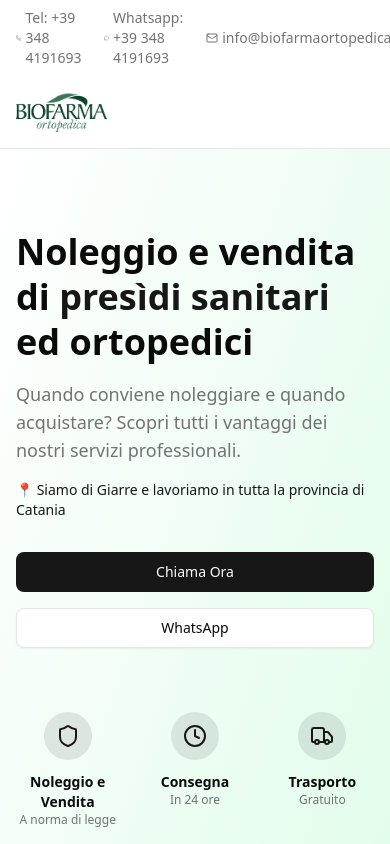
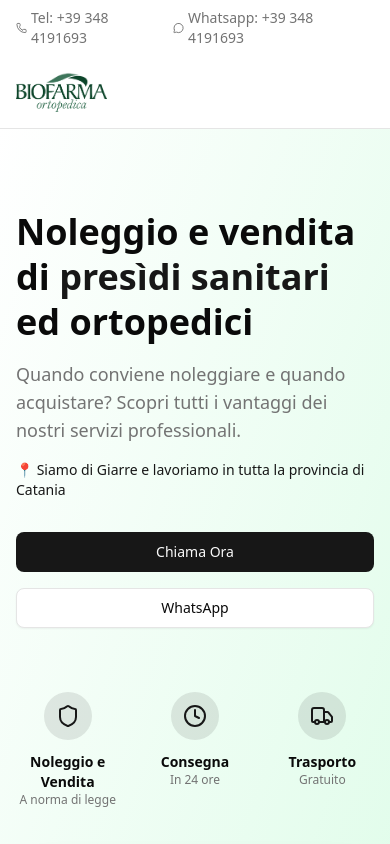
Before and after one commit to Burrath/biofarma-ortopedica, a React (Vite) app: page / in a window 390 px wide. Shown: the top 844 px of the page. Built offline with nearby package versions, Linux system fonts and the light colour scheme.

Commit message:
Update: aggiornamenti automatici - 2025-11-13 19:09:44

```diff
--- a/src/components/Header.tsx
+++ b/src/components/Header.tsx
@@ -17,7 +17,7 @@
               <MessageCircle className="h-3 w-3" />
               <a href="https://wa.me/393484191693" className="hover:text-primary transition-colors">Whatsapp: +39 348 4191693</a>
             </div>
-            <div className="flex items-center space-x-1">
+            <div className="hidden md:flex items-center space-x-1">
               <Mail className="h-3 w-3" />
               <a href="mailto:info@biofarmaortopedica.it" className="hover:text-primary transition-colors">info@biofarmaortopedica.it</a>
             </div>
```
